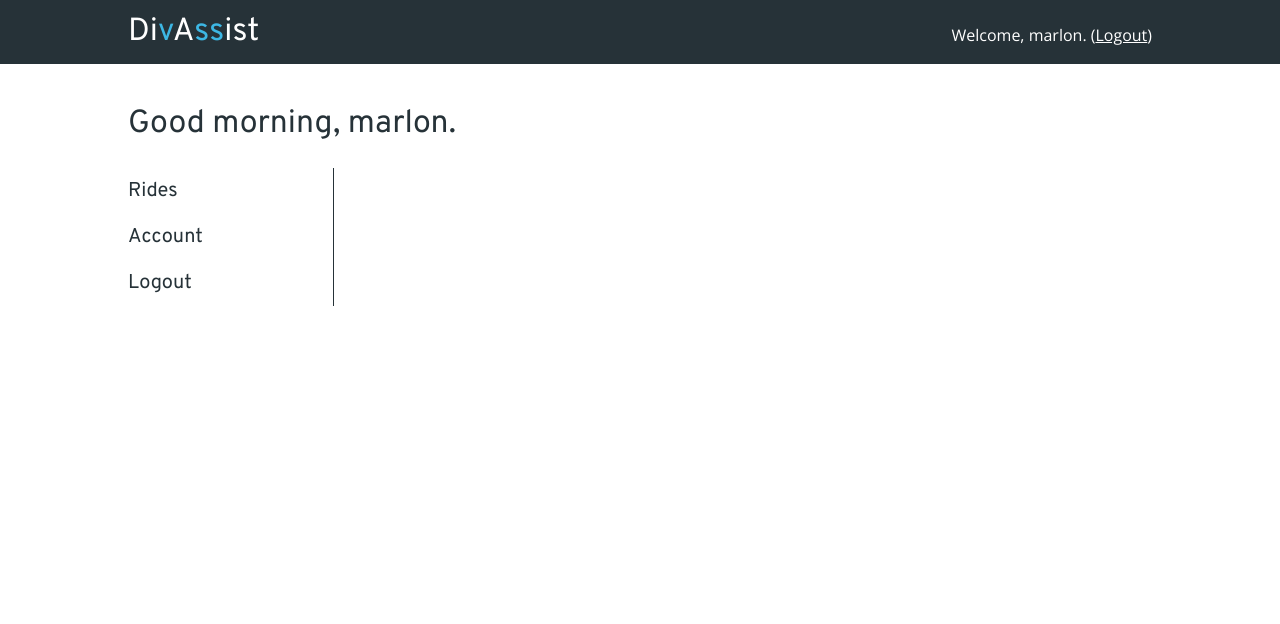
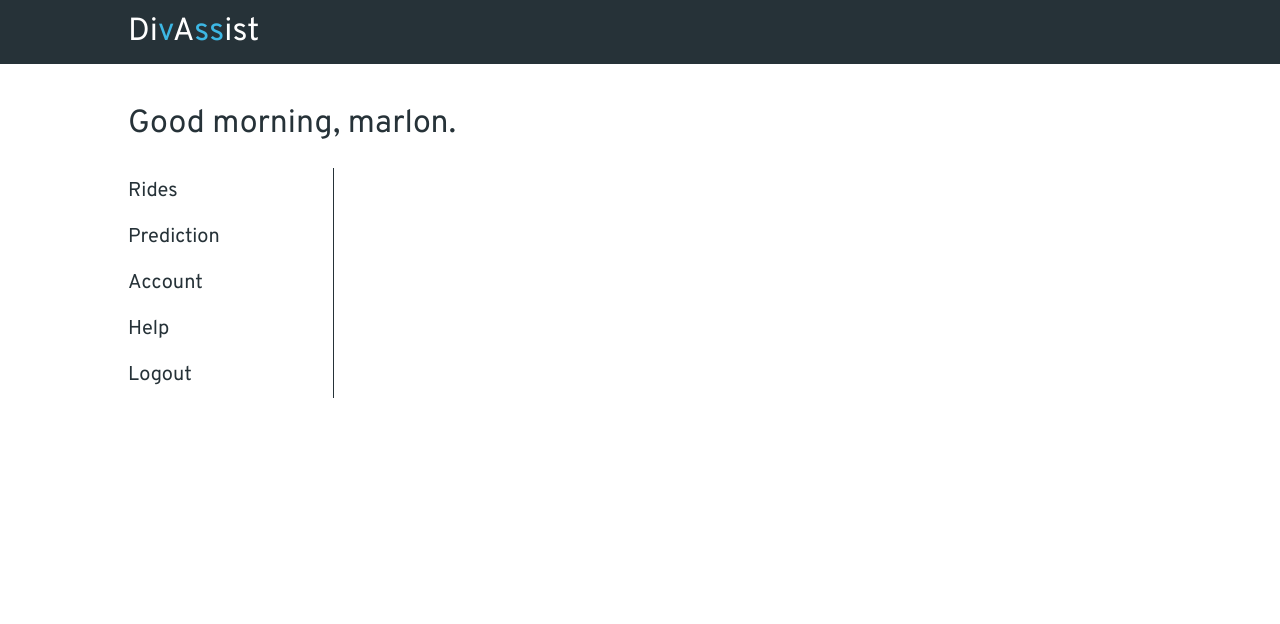
Before and after one commit to marlonliu/DivAssist, a Django app: page /home_page/ in a window 1280 px wide. Shown: the top 624 px of the page. Run offline with Django 3.2, Linux system fonts and the light colour scheme; a user stored in the database is signed in; some libraries are stand-ins or nearby versions.

Commit message:
Home page navigation menu finished.

```diff
--- a/divassist/divassist/templates/base.html
+++ b/divassist/divassist/templates/base.html
@@ -16,9 +16,11 @@
             <a href="/"><div class="logo">
                 Di<span class="divvy_blue">v</span>A<span class="divvy_blue">ss</span>ist
             </div></a>
+            <!--
             <div id="user-specific-container" class="font-white">
                 {% block user-specific %}{% endblock %}
             </div>
+             -->
         </div>
         <div id="padding-block"></div>
         <div id="main-container">
--- a/divassist/divassist_web/templates/divassist_web/home_page.html
+++ b/divassist/divassist_web/templates/divassist_web/home_page.html
@@ -16,9 +16,11 @@ Welcome, {{ user.username }}. (<a class="link-white" href="/logout/">Logout</a>)
         <div class="second-level-option" func="load" dest="/upload_ride/">Upload</div>
         <div class="second-level-option" func="load" dest="/search_ride/">Search</div>
         <div class="second-level-option" func="load" dest="/view_rides/">View</div>
-        <!-- <div class="first-level-option" func="load" dest="">Prediction</div> -->
-        <div class="first-level-option" func="load" dest="/registration/change_password/">Account</div>
-        <!-- <div class="first-level-option" func="load" dest="">Help</div> -->
+        <div class="first-level-option" func="land" dest="/">Prediction</div>
+        <div class="first-level-option" func="expand">Account</div>
+        <div class="second-level-option" func="land" dest="/registration/change_password/">Basic Info</div>
+        <div class="second-level-option" func="land" dest="/registration/select_home_station/">Home Stations</div>
+        <div class="first-level-option" func="land" dest="/">Help</div>
         <div class="first-level-option" func="land" dest="/logout/">Logout</div>
     </div>
     <iframe id="load-window"></iframe>
--- a/divassist/divassist_web/templates/divassist_web/registration/select_home_station.html
+++ b/divassist/divassist_web/templates/divassist_web/registration/select_home_station.html
@@ -6,5 +6,5 @@
     <form method="post">{% csrf_token %}
     {{ form.as_p }}
 	</form>
-    <a href="/home_page/">Save & Continue</button>
+    <a href="/home_page/">Save &amp; Continue</button>
 {% endblock %}
```
